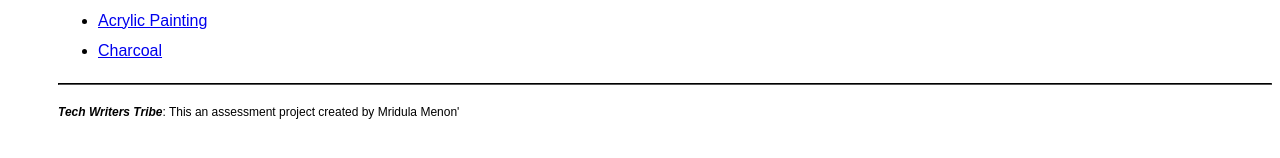
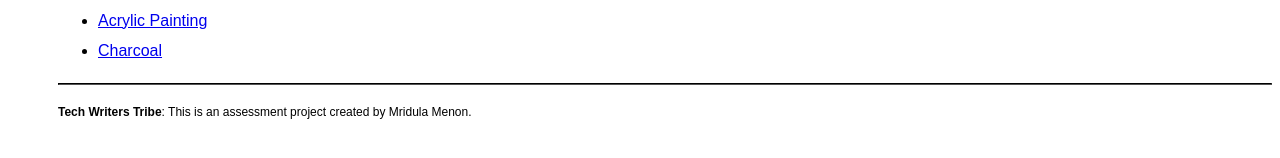
Before and after one commit to mridula-techwriter/twt-exam, a Jekyll site: the page built from index.md, in a window 1280 px wide. Shown: the part 435-593 px from the top of the page. Built offline with Jekyll 4.4.1, drawn with Linux system fonts in a browser that asks for light colours.

```diff
--- a/_includes/footer.md
+++ b/_includes/footer.md
@@ -1,3 +1,3 @@
 <hr/>
 
-<p><b><i>Tech Writers Tribe</i></b>: This an assessment project created by Mridula Menon'<p>
+<p><b>Tech Writers Tribe</b>: This is an assessment project created by Mridula Menon.<p>
```
